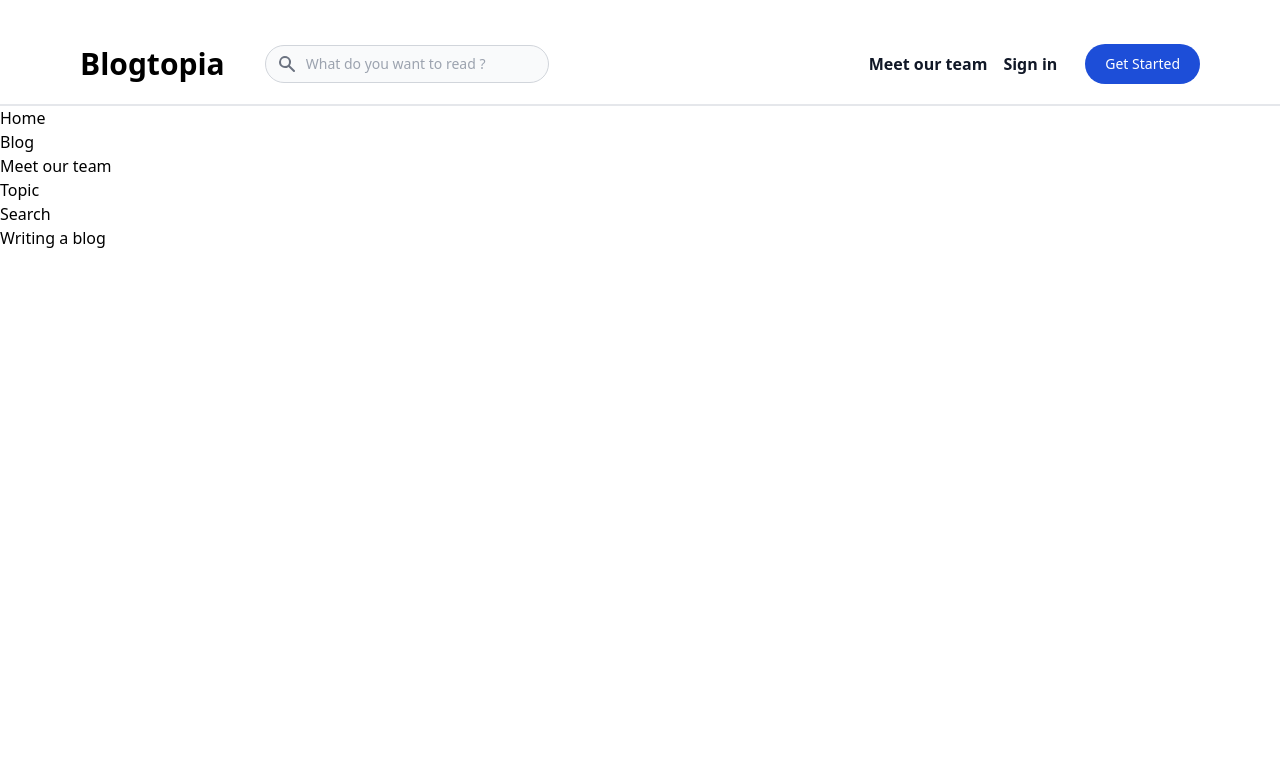
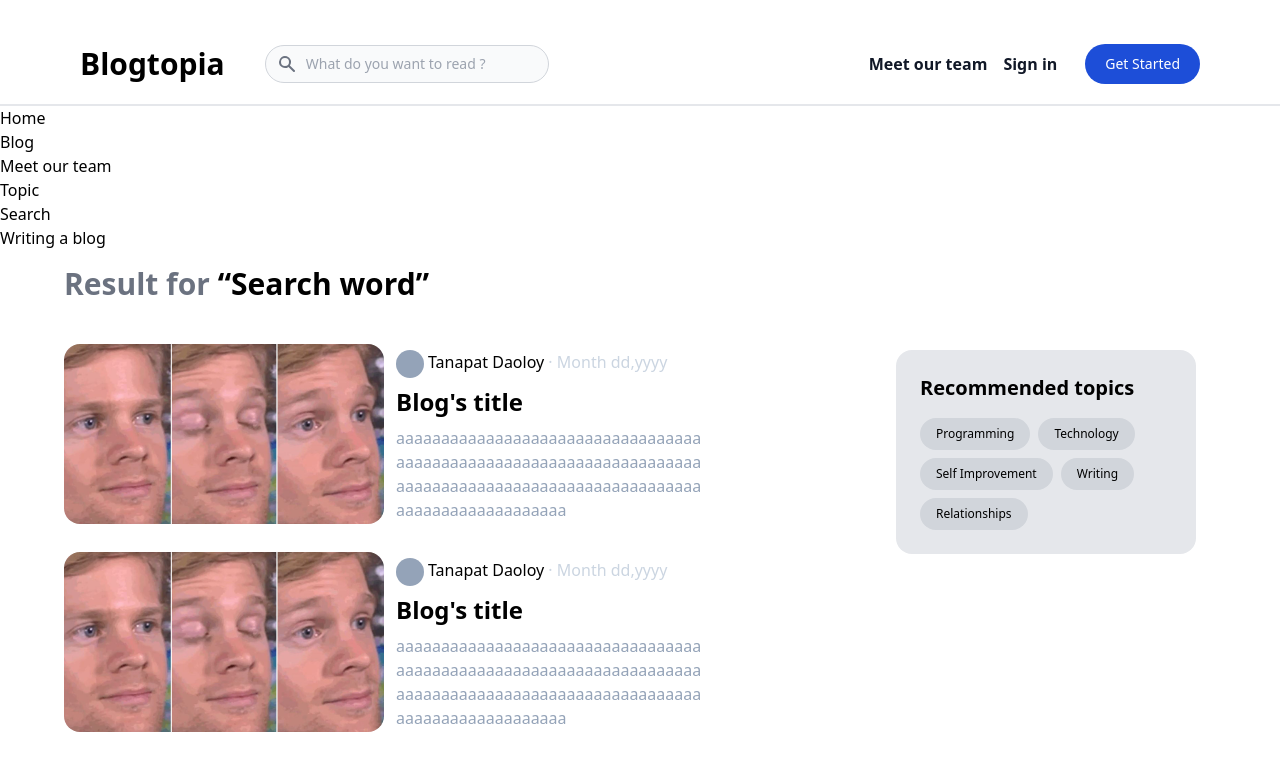
Before and after one commit to Lostjerome/PROJECT2-SEC-1-BLOGTOPIA, a Vue app: page /search in a window 1280 px wide. Shown: the top 758 px of the page. Built offline with nearby package versions, Linux system fonts and the light colour scheme.

Commit message:
:lipstick: 1st topic and search pages

```diff
--- a/src/views/Search.vue
+++ b/src/views/Search.vue
@@ -1,3 +1,37 @@
+<script setup>
+import Blog from "../components/Blog.vue";
+</script>
 <template>
-  <div></div>
+  <!-- body -->
+  <div class="mt-4 max-w-6xl  m-auto">
+    <h1 class=" font-bold text-3xl text-gray-500">Result for <span class="text-black">“Search word”</span></h1>
+
+    <!-- content -->
+    <div class=" flex flex-rows mt-7">
+      <!-- Blog-list -->
+      <div>
+          <Blog :isList="true"/>
+          <Blog :isList="true"/>
+          <Blog :isList="true"/>
+          <Blog :isList="true"/>
+          <Blog :isList="true"/>
+      </div>
+      <!-- Recommended topics -->
+      <div class="w-2/5 hidden md:block p-5 ml-40">
+        <div class="bg-gray-200 rounded-2xl p-6 hidden md:block">
+          <div>
+            <h2 class="font-bold text-xl mb-4">Recommended topics</h2>
+          </div>
+          <div class="flex flex-wrap gap-2">
+            <div class="bg-gray-300 rounded-full p-2 px-4 text-center w-fit text-xs">Programming</div>
+            <div class="bg-gray-300 rounded-full p-2 px-4 text-center w-fit text-xs">Technology</div>
+            <div class="bg-gray-300 rounded-full p-2 px-4 text-center w-fit text-xs">Self Improvement</div>
+            <div class="bg-gray-300 rounded-full p-2 px-4 text-center w-fit text-xs">Writing</div>
+            <div class="bg-gray-300 rounded-full p-2 px-4 text-center w-fit text-xs">Relationships</div>
+          </div>
+        </div>
+      </div>
+    </div>
+
+  </div>
 </template>
--- a/src/views/Topic.vue
+++ b/src/views/Topic.vue
@@ -1,3 +1,37 @@
+<script setup>
+import Blog from "../components/Blog.vue";
+</script>
 <template>
-  <div></div>
+  <!-- body -->
+  <div class="mt-4 max-w-6xl  m-auto">
+    <h1 class=" font-bold text-3xl">Topic's name</h1>
+
+    <!-- content -->
+    <div class=" flex flex-rows mt-7">
+      <!-- Blog-list -->
+      <div>
+          <Blog :isList="true"/>
+          <Blog :isList="true"/>
+          <Blog :isList="true"/>
+          <Blog :isList="true"/>
+          <Blog :isList="true"/>
+      </div>
+      <!-- Recommended topics -->
+      <div class="w-2/5 hidden md:block p-5 ml-40">
+        <div class="bg-gray-200 rounded-2xl p-6 hidden md:block">
+          <div>
+            <h2 class="font-bold text-xl mb-4">Recommended topics</h2>
+          </div>
+          <div class="flex flex-wrap gap-2">
+            <div class="bg-gray-300 rounded-full p-2 px-4 text-center w-fit text-xs">Programming</div>
+            <div class="bg-gray-300 rounded-full p-2 px-4 text-center w-fit text-xs">Technology</div>
+            <div class="bg-gray-300 rounded-full p-2 px-4 text-center w-fit text-xs">Self Improvement</div>
+            <div class="bg-gray-300 rounded-full p-2 px-4 text-center w-fit text-xs">Writing</div>
+            <div class="bg-gray-300 rounded-full p-2 px-4 text-center w-fit text-xs">Relationships</div>
+          </div>
+        </div>
+      </div>
+    </div>
+
+  </div>
 </template>
```
